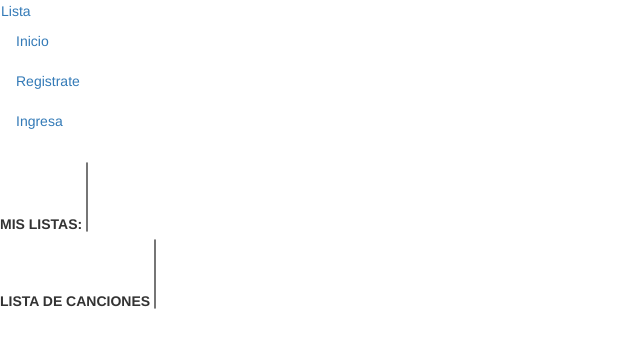
After one commit to developerfab/listacomunitaria, a Django app: template generador/templates/interno.html in a window 1280 px wide. The commit adds this page. Shown: the top 348 px of the page, without its empty margins (0-640 px from the left). Run offline with Django 3.2, Linux system fonts and the light colour scheme; the template is opened without the code that fills it, so the values that code supplies are empty; parts of the project's set-up code (start-up, migrations or seed data) failed here and were passed over; some libraries are stand-ins or nearby versions.

Commit message:
Se hacen cambios en el diseño de la lista de reproduccion
En este commit se incluye la plantilla de la lista de reproduccion para los usuarios registrados, asi mismo
la vista que se encarga de hacer los respectivos login para los usuarios.

```diff
--- a/generador/templates/externo.html
+++ b/generador/templates/externo.html
@@ -3,7 +3,6 @@
   <div class="content">
   <form>
     <select multiple="multiple" id="lista_canciones" name="lista_canciones">
-
     </select>
     <iframe src="http://www.youtube.com/embed/3hECAVgk6Pk" type="text/html" width="640" height='385'></iframe>
     <label>URL:</label>
--- a/generador/templates/ingreso.html
+++ b/generador/templates/ingreso.html
@@ -1,7 +1,7 @@
 {% extends 'base.html' %}
 {% block contenido %}
 <div class="container">
-<form method="post" >
+<form method="post" action="/interno/">
   {% for valor in form %}
     <div class="control-group {% if valor.error %}El nombre de usuario o password no coindiden{% endif %}">
       <label class="control-label">
--- /dev/null
+++ b/generador/templates/interno.html
@@ -0,0 +1,23 @@
+{% extends 'base.html'%}
+{% block contenido %}
+  <div class="content">
+      <div class="row-fluid">
+        <div class="span4">
+          <label>MIS LISTAS:</label>
+          <select multiple="multiple" id="lista_de_listas" name="lista_de_listas">
+          </select>
+        </div>
+        <div class="span4">
+          <label>LISTA DE CANCIONES</label>
+          <select multiple="multiple" id="lista_canciones" name="lista_canciones">
+          </select>
+        </div>
+        <div class="span4">
+
+        </div>
+      <div>
+  </div>
+  <div class="content" id="ref_url" name="ref_url">
+
+  </div>
+{% endblock %}
--- a/listaMusica/urls.py
+++ b/listaMusica/urls.py
@@ -1,11 +1,12 @@
 from django.conf.urls import patterns, include, url
-from generador.views import Home, Registro, Ingreso, Externo
+from generador.views import Home, Registro, Ingreso, Externo, Logeo
 
 urlpatterns = patterns('',
     url(r'^$',Home,name="inicio"),
     url(r'^registro/$', Registro.as_view(), name="registro"),
     url(r'^ingreso/$', Ingreso.as_view(), name="ingreso"),
     url(r'^externo/$', Externo, name="externo"),
+    url(r'^interno/$', Logeo, name="interno"),
     # Examples:
     # url(r'^$', 'listaMusica.views.home', name='home'),
     # url(r'^listaMusica/', include('listaMusica.foo.urls')),
```
Also changed, not shown: generador/views.py (+39 -1 lines), generador.db.
